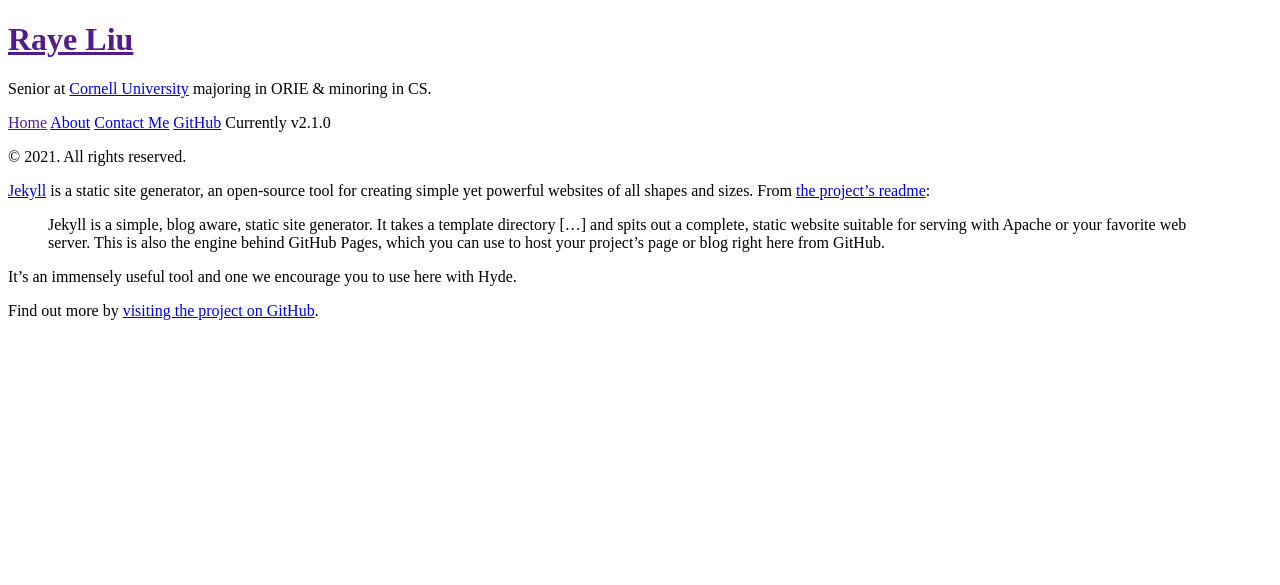
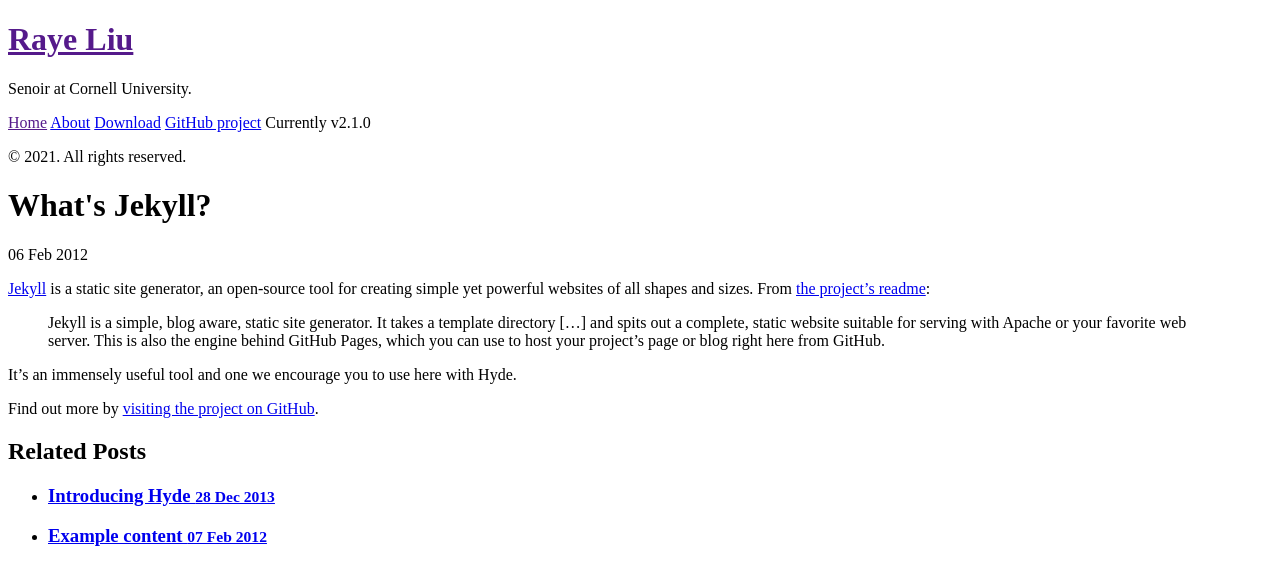
Before and after one commit to Raye2333/indiv-web, a Jekyll site: the page built from _posts/2012-02-06-whats-jekyll.md, in a window 1280 px wide. Shown: the top 585 px of the page. Built offline with Jekyll 4.4.1, drawn with Linux system fonts in a browser that asks for light colours; Markdown is read by kramdown in place of the engine named in the settings.

Commit message:
initilized hyde

```diff
--- a/CNAME
+++ b/CNAME
@@ -1 +1 @@
-rayeliu.indivweb.com
+hyde.getpoole.com
--- a/_config.yml
+++ b/_config.yml
@@ -7,15 +7,15 @@ permalink:        pretty
 #relative_permalinks: true
 
 # Setup
-title:            Raye Liu
+title:            'Raye Liu'
 tagline:          'A Personal Website'
-description:      'Senior at <a href="https://www.engineering.cornell.edu/programs-departments/operations-research-and-information-engineering" target="_blank">Cornell University</a> majoring in ORIE & minoring in CS.'
-url:              https://raye2333.github.io/indiv-web/
-baseurl:          ""
+description:      'Senoir at Cornell University.'
+url:              http://https://raye2333.github.io/indiv-web/
+baseurl:          /
 
 author:
-  name:           'Raye Liu'
-  url:            mailto:zl285@cornell.edu
+  name:           'Mark Otto'
+  url:            https://twitter.com/mdo
 
 paginate:         5
 
@@ -23,4 +23,4 @@ paginate:         5
 version:          2.1.0
 
 github:
-  repo:           https://github.com/Raye2333/
+  repo:           https://github.com/poole/hyde
--- a/_includes/sidebar.html
+++ b/_includes/sidebar.html
@@ -21,14 +21,13 @@
       {% for node in pages_list %}
         {% if node.title != null %}
           {% if node.layout == "page" %}
-      <a class="sidebar-nav-item{% if page.url == node.url %} active{% endif %}" href="{{ node.url }}">{{ node.title
-        }}</a>
+            <a class="sidebar-nav-item{% if page.url == node.url %} active{% endif %}" href="{{ node.url }}">{{ node.title }}</a>
           {% endif %}
         {% endif %}
       {% endfor %}
 
-      <a class="sidebar-nav-item" href="mailto:zl285@cornell.edu">Contact Me</a>
-      <a class="sidebar-nav-item" href="{{ site.github.repo }}">GitHub</a>
+      <a class="sidebar-nav-item" href="{{ site.github.repo }}/archive/v{{ site.version }}.zip">Download</a>
+      <a class="sidebar-nav-item" href="{{ site.github.repo }}">GitHub project</a>
       <span class="sidebar-nav-item">Currently v{{ site.version }}</span>
     </nav>
 
--- a/_layouts/default.html
+++ b/_layouts/default.html
@@ -3,7 +3,7 @@
 
   {% include head.html %}
 
-<body class="theme-base-08">
+  <body>
 
     {% include sidebar.html %}
 
@@ -12,5 +12,4 @@
     </div>
 
   </body>
-
 </html>
--- a/public/css/hyde.css
+++ b/public/css/hyde.css
@@ -80,7 +80,7 @@ html {
   color: #fff;
   margin-top: 0;
   font-family: "Abril Fatface", serif;
-  font-size: 2rem;
+  font-size: 3.25rem;
 }
 
 /* Sidebar nav */
```
Also changed, not shown: _posts/2012-02-06-whats-jekyll.md (+1 -1 lines). Lines whose indentation alone changed are shown as unchanged.
